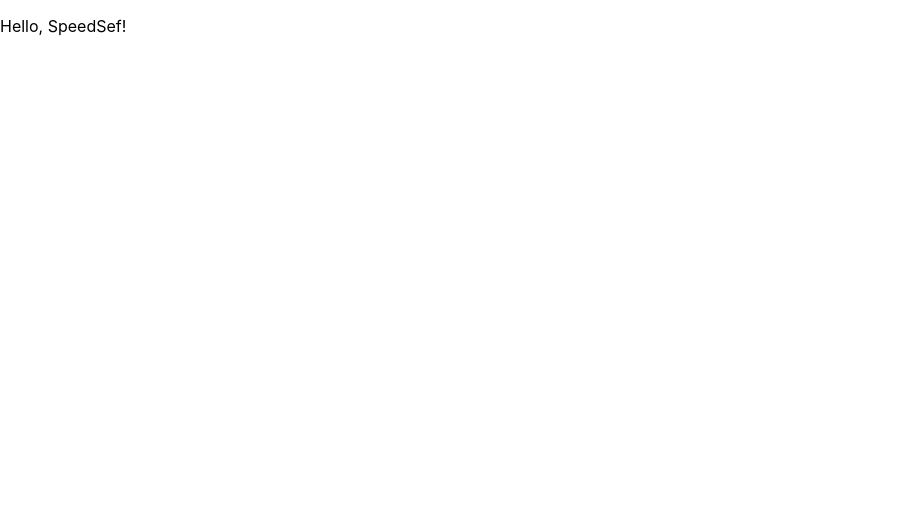
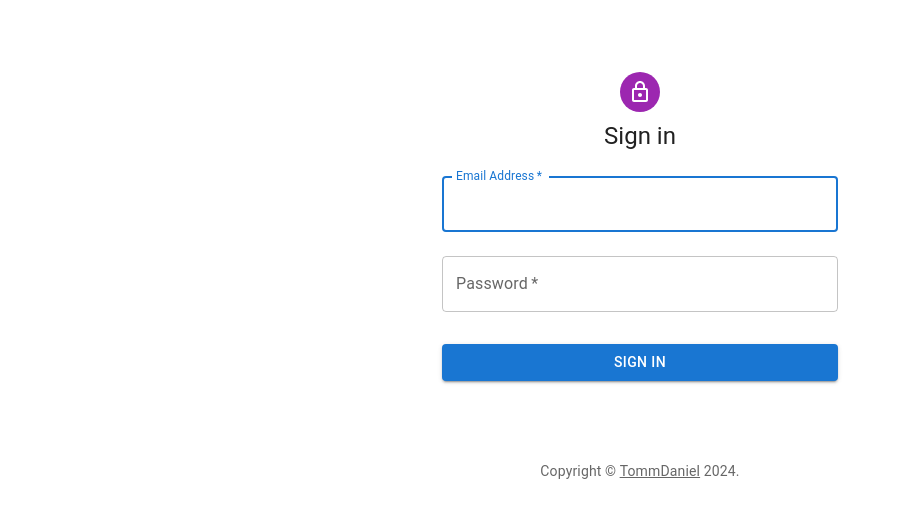
Before and after one commit to TommDaniel/SpeedSef, a React (Create React App) app: page / in a window 1280 px wide. Shown: the top 518 px of the page, without its empty margins (0-901 px from the left). Built offline with nearby package versions, Linux system fonts and the light colour scheme.

Commit message:
Adding page Login

```diff
--- a/package.json
+++ b/package.json
@@ -3,6 +3,8 @@
   "version": "1.0.0",
   "private": true,
   "dependencies": {
+    "@emotion/react": "^11.13.0",
+    "@emotion/styled": "^11.13.0",
     "@fontsource/roboto": "^5.0.13",
     "@mui/icons-material": "^5.15.19",
     "@mui/material": "^5.15.19",
--- a/src/App.tsx
+++ b/src/App.tsx
@@ -1,13 +1,10 @@
 import React from 'react';
+import SignIn from './Pages/Login/index';
 
 function App() {
   return (
     <div className="App">
-      <header className="App-header">
-        <p>
-          Hello, SpeedSef!
-        </p>
-      </header>
+      <SignIn />
     </div>
   );
 }
--- /dev/null
+++ b/src/Pages/Login/index.tsx
@@ -0,0 +1,92 @@
+import React from 'react';
+import Avatar from '@mui/material/Avatar';
+import Button from '@mui/material/Button';
+import CssBaseline from '@mui/material/CssBaseline';
+import TextField from '@mui/material/TextField';
+import Link from '@mui/material/Link';
+import Grid from '@mui/material/Grid';
+import Box from '@mui/material/Box';
+import LockOutlinedIcon from '@mui/icons-material/LockOutlined';
+import Typography from '@mui/material/Typography';
+import Container from '@mui/material/Container';
+import { createTheme, ThemeProvider } from '@mui/material/styles';
+
+const theme = createTheme();
+
+function Copyright(props: any) {
+  return (
+    <Typography variant="body2" color="text.secondary" align="center" {...props}>
+      {'Copyright © '}
+      <Link color="inherit" href="https://tommdaniel.github.io/ProjetoRocketseat/">
+        TommDaniel
+      </Link>{' '}
+      {new Date().getFullYear()}
+      {'.'}
+    </Typography>
+  );
+}
+
+export default function SignIn() {
+  const handleSubmit = (event: React.FormEvent<HTMLFormElement>) => {
+    event.preventDefault();
+    const data = new FormData(event.currentTarget);
+    console.log({
+      email: data.get('email'),
+      password: data.get('password'),
+    });
+  };
+
+  return (
+    <ThemeProvider theme={theme}>
+      <Container component="main" maxWidth="xs">
+        <CssBaseline />
+        <Box
+          sx={{
+            marginTop: 8,
+            display: 'flex',
+            flexDirection: 'column',
+            alignItems: 'center',
+          }}
+        >
+          <Avatar sx={{ m: 1, bgcolor: 'secondary.main' }}>
+            <LockOutlinedIcon />
+          </Avatar>
+          <Typography component="h1" variant="h5">
+            Sign in
+          </Typography>
+          <Box component="form" onSubmit={handleSubmit} noValidate sx={{ mt: 1 }}>
+            <TextField
+              margin="normal"
+              required
+              fullWidth
+              id="email"
+              label="Email Address"
+              name="email"
+              autoComplete="email"
+              autoFocus
+            />
+            <TextField
+              margin="normal"
+              required
+              fullWidth
+              name="password"
+              label="Password"
+              type="password"
+              id="password"
+              autoComplete="current-password"
+            />
+            <Button
+              type="submit"
+              fullWidth
+              variant="contained"
+              sx={{ mt: 3, mb: 2 }}
+            >
+              Sign In
+            </Button>
+          </Box>
+        </Box>
+        <Copyright sx={{ mt: 8, mb: 4 }} />
+      </Container>
+    </ThemeProvider>
+  );
+}
```
Also changed, not shown: 1 other file (tests, documents, lock files or other folders).
